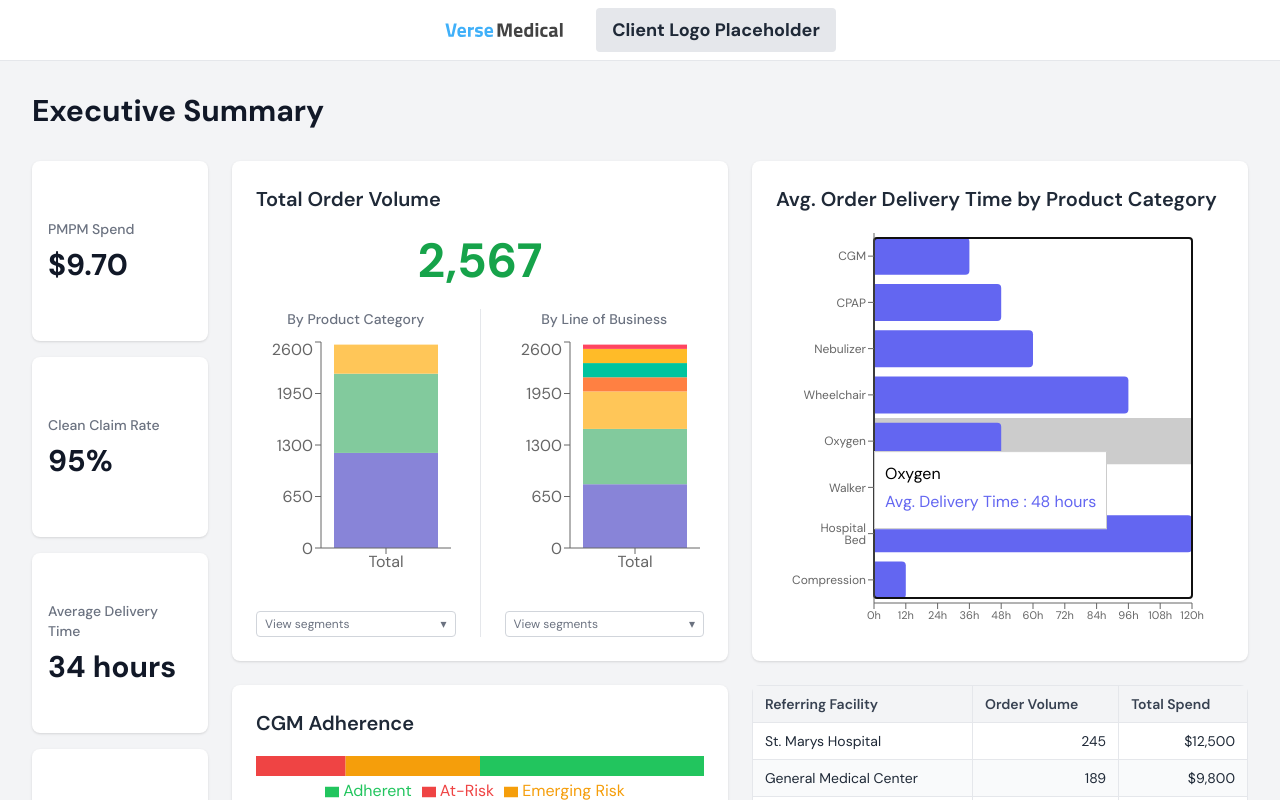
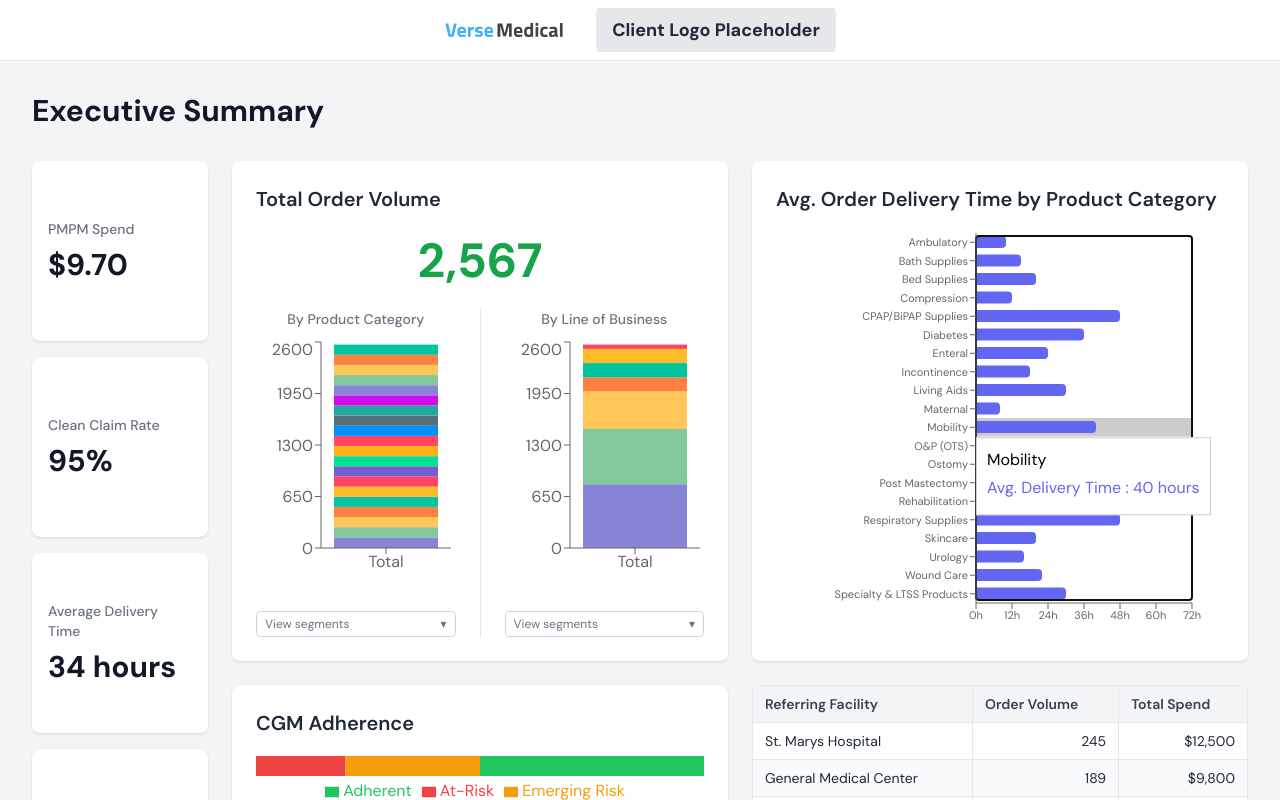
Before and after one commit to bryanzqwang/Verse_Payor_Dashboard, a Next.js app: page / in a window 1280 px wide. Both pictures are taken after a click on the element 1000 px from the left and 433 px from the top of the page. Shown: the top 800 px of the page. Built offline with nearby package versions, Linux system fonts and the light colour scheme.

Commit message:
update graphs with product categories

```diff
--- a/src/app/page.tsx
+++ b/src/app/page.tsx
@@ -104,11 +104,11 @@ function AvgDeliveryTimeChart() {
       <h2 className="text-xl font-semibold text-gray-800 mb-4">Avg. Order Delivery Time by Product Category</h2>
       <div className="flex-1 min-h-0">
         <ResponsiveContainer width="100%" height="100%">
-          <BarChart layout="vertical" data={data} margin={{ top: 4, right: 32, left: 8, bottom: 4 }}>
+          <BarChart layout="vertical" data={data} margin={{ top: 4, right: 32, left: 0, bottom: 4 }}>
             <XAxis type="number" ticks={ticks} tickFormatter={(v) => `${v}h`} tick={{ fontSize: 11 }} />
-            <YAxis type="category" dataKey="product" width={90} tick={{ fontSize: 12 }} />
+            <YAxis type="category" dataKey="product" width={200} tick={{ fontSize: 11 }} interval={0} />
             <Tooltip formatter={(v) => [`${v} hours`, 'Avg. Delivery Time']} />
-            <Bar dataKey="hours" fill="#6366f1" radius={[0, 4, 4, 0]} />
+            <Bar dataKey="hours" fill="#6366f1" radius={[0, 4, 4, 0]} barSize={12} />
           </BarChart>
         </ResponsiveContainer>
       </div>
```
Also changed, not shown: public/data/avg-delivery-time.csv, public/data/total-order-volume.csv.
